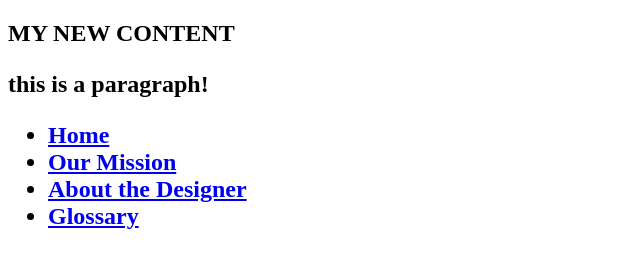
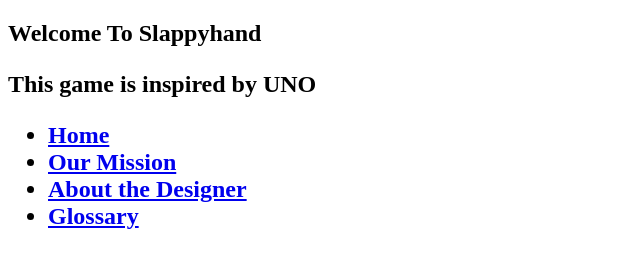
Before and after one commit to Stephanierob/game, a plain HTML site: page index.html in a window 1280 px wide. Shown: the whole page, without its empty margins (0-640 px from the left). Drawn offline with Linux system fonts and the light colour scheme.

Commit message:
Update index.html

```diff
--- a/index.html
+++ b/index.html
@@ -8,8 +8,8 @@
     <link rel="stylesheet" href="style.css">
   </head>
   <body>
-    <h2>MY NEW CONTENT<h2>
-    <p>this is a paragraph!</p>
+    <h2>Welcome To Slappyhand<h2>
+    <p>This game is inspired by UNO</p>
     <nav id="topNav">
     <ul>
       <li> <a href="index.html">Home</a> </li>
```
